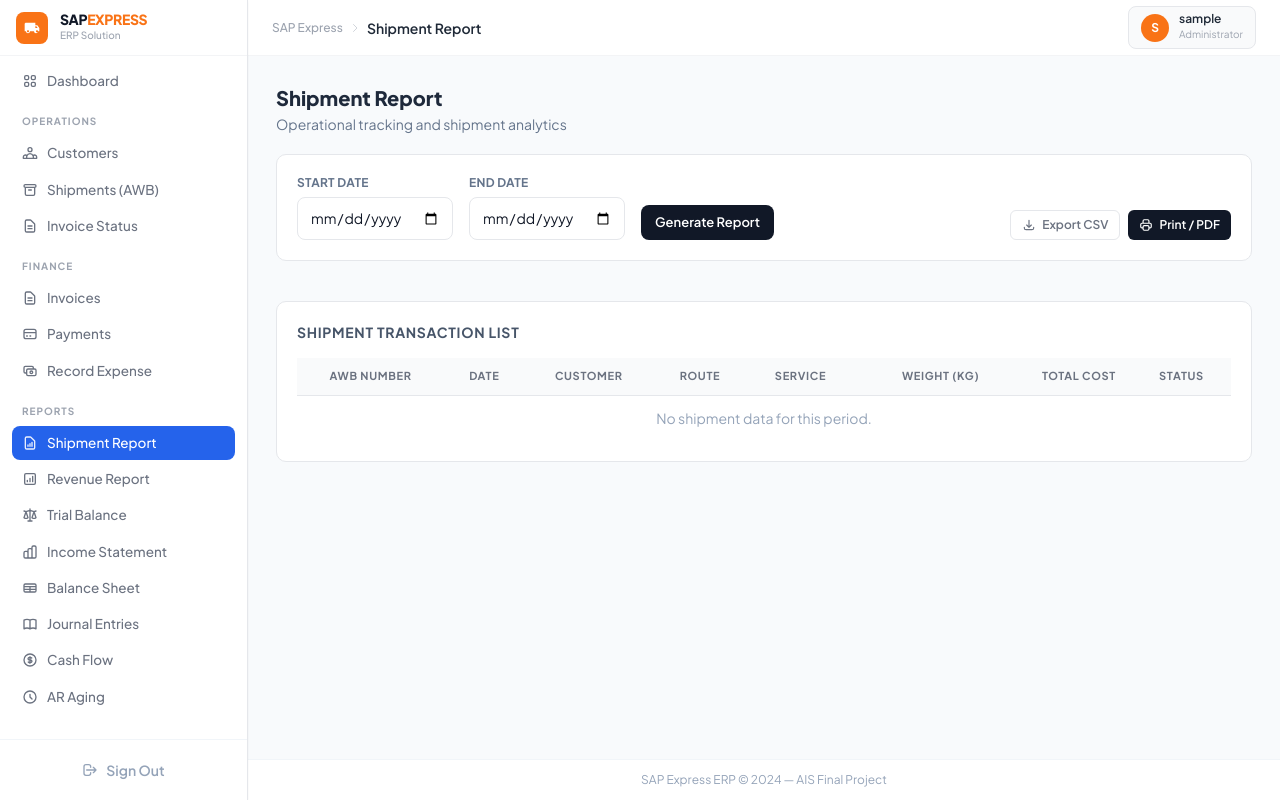
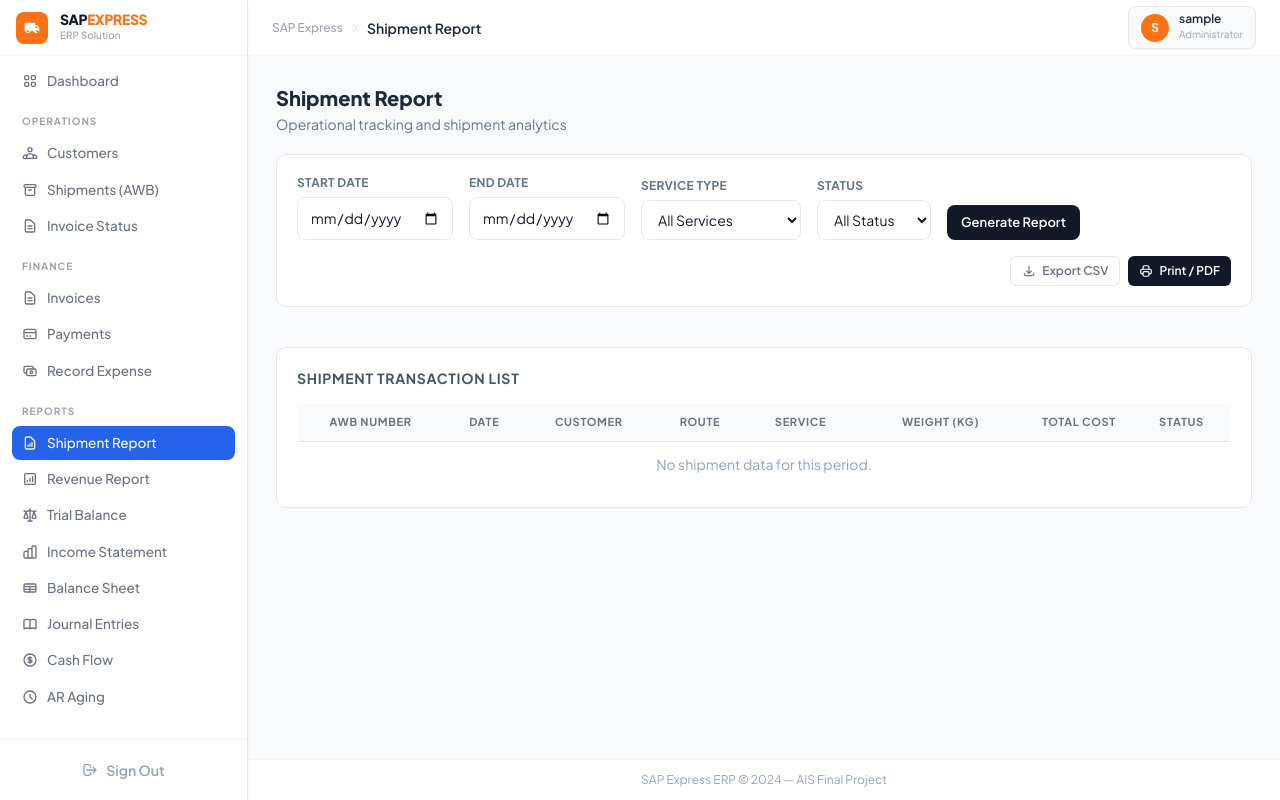
Before and after one commit to guzelaz23/LogisticsERPSystem, a Django app: page /reports/shipments/ in a window 1280 px wide. Run offline with Django 5.2, Linux system fonts and the light colour scheme; the visitor is signed in with stand-in values (Sample User, id 1); data that the repository does not hold is empty; some libraries are stand-ins or nearby versions.

Commit message:
Add service type and status filter dropdowns to    shipment report template

```diff
--- a/reports/templates/reports/shipment_report.html
+++ b/reports/templates/reports/shipment_report.html
@@ -51,9 +51,27 @@
             <label class="block text-xs font-bold text-slate-500 mb-1.5 uppercase tracking-wide">End Date</label>
             <input type="date" name="end_date" value="{{ end_date }}" class="form-input" style="width:auto">
         </div>
+        <div>
+            <label class="block text-xs font-bold text-slate-500 mb-1.5 uppercase tracking-wide">Service Type</label>
+            <select name="service_type" class="form-input" style="width:auto">
+                <option value="">All Services</option>
+                {% for value, label in service_choices %}
+                <option value="{{ value }}" {% if service_type == value %}selected{% endif %}>{{ label }}</option>
+                {% endfor %}
+            </select>
+        </div>
+        <div>
+            <label class="block text-xs font-bold text-slate-500 mb-1.5 uppercase tracking-wide">Status</label>
+            <select name="status" class="form-input" style="width:auto">
+                <option value="">All Status</option>
+                {% for value, label in status_choices %}
+                <option value="{{ value }}" {% if status_filter == value %}selected{% endif %}>{{ label }}</option>
+                {% endfor %}
+            </select>
+        </div>
         <button type="submit" class="btn btn-primary">Generate Report</button>
         <div class="flex gap-2 ml-auto">
-            <a href="?{% if start_date %}start_date={{ start_date }}&{% endif %}{% if end_date %}end_date={{ end_date }}&{% endif %}export=csv"
+            <a href="?{% if start_date %}start_date={{ start_date }}&{% endif %}{% if end_date %}end_date={{ end_date }}&{% endif %}{% if service_type %}service_type={{ service_type }}&{% endif %}{% if status_filter %}status={{ status_filter }}&{% endif %}export=csv"
                class="btn btn-ghost btn-sm">
                 <svg class="w-3.5 h-3.5" fill="none" stroke="currentColor" viewBox="0 0 24 24">
                     <path stroke-linecap="round" stroke-linejoin="round" stroke-width="2"
```
